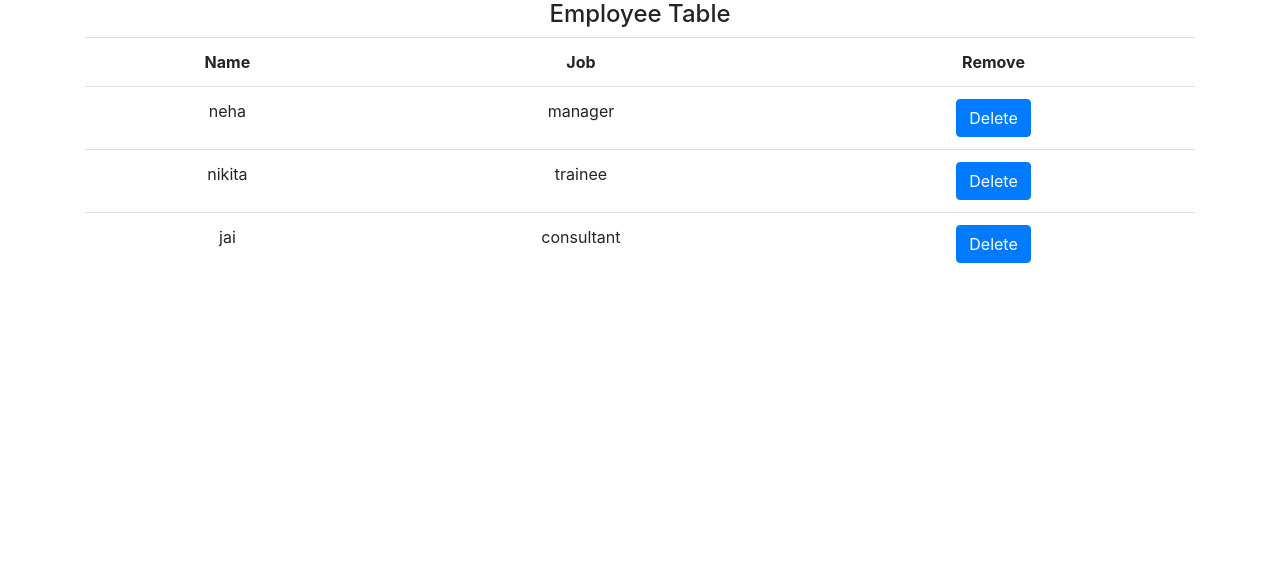
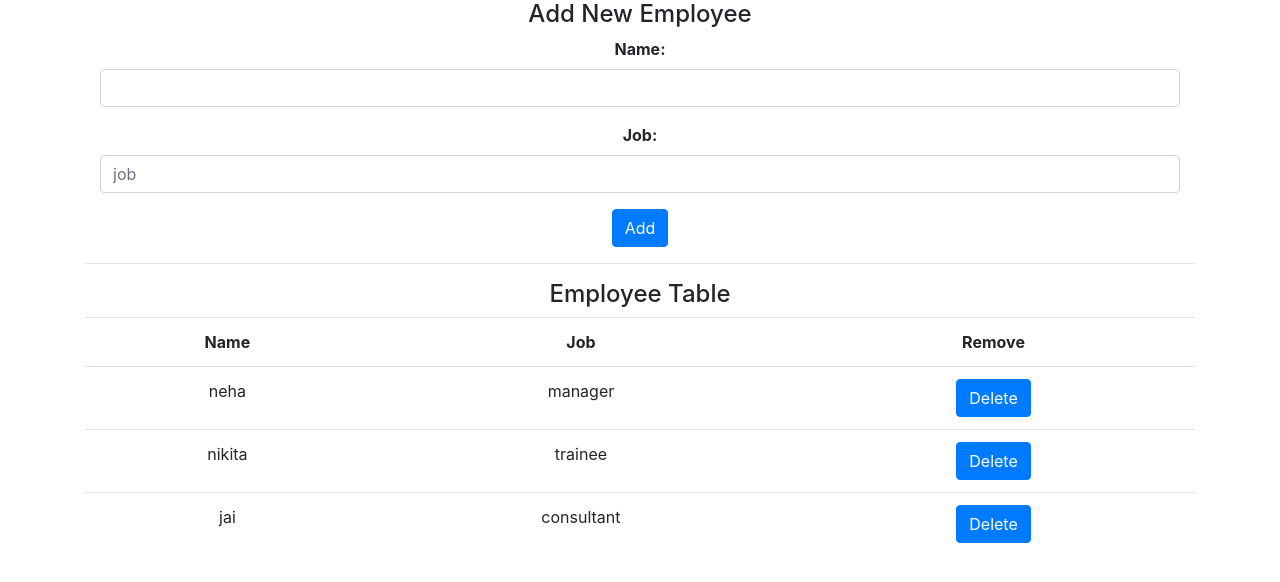
Before and after one commit to nehakhatriya/React, a React (Create React App) app in the folder assignment/: page / in a window 1280 px wide. Shown: the top 582 px of the page. Built offline with nearby package versions, Linux system fonts and the light colour scheme.

Commit message:
displaying and deleting employee from table

```diff
--- a/assignment/src/components/table.js
+++ b/assignment/src/components/table.js
@@ -9,7 +9,12 @@ class EmployeeTable extends Component {
         emp.splice(index, 1)
         this.setState({ employees: emp })
     }
-
+    addEmp=(newname,newjob)=>{
+       // console.log(`inside add emp ${name} ${job}`)
+        const emp = this.state.employees.slice()
+        emp.push({name:newname,job:newjob})
+        this.setState({ employees: emp })
+    }
 
     render() {
         let employees = (
@@ -22,6 +27,9 @@ class EmployeeTable extends Component {
         return (
             < div >
                 <div className="container">
+                    <EmployeeForm addEmp={this.addEmp}>
+                    </EmployeeForm>
+                    <hr></hr>
                     <h4> Employee Table</h4>
                     <table className="table">
                         <tr>
```
